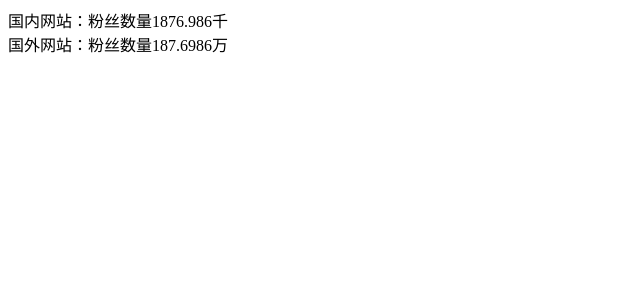
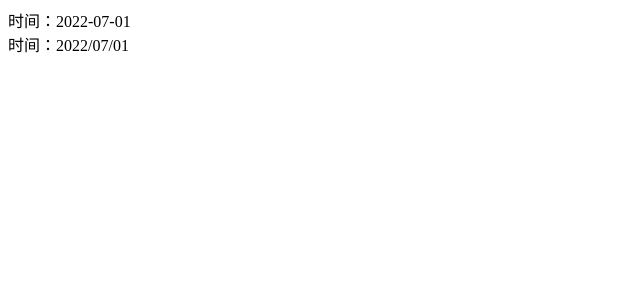
Before and after one commit to xiaozhi66666/practise-of-vue-day04, a Vue app: page / in a window 1280 px wide. Shown: the top 300 px of the page, without its empty margins (0-640 px from the left). Built offline with nearby package versions, Linux system fonts and the light colour scheme.

Commit message:
完成过滤器作业2

```diff
--- a/package.json
+++ b/package.json
@@ -18,6 +18,7 @@
     "babel-eslint": "^10.1.0",
     "eslint": "^6.7.2",
     "eslint-plugin-vue": "^6.2.2",
+    "moment": "^2.29.3",
     "vue-template-compiler": "^2.6.11"
   },
   "eslintConfig": {
--- a/src/App.vue
+++ b/src/App.vue
@@ -1,28 +1,24 @@
 <template>
   <div>
-    <div>国内网站：粉丝数量{{ count | rounding("千") }}</div>
-    <div>国外网站：粉丝数量{{ count | rounding("万") }}</div>
+    <div>时间：{{ time | timeInit("-") }}</div>
+    <div>时间：{{ time | timeInit("/") }}</div>
   </div>
 </template>
 
 <script>
+import moment from "moment";
 export default {
   name: "Demo04App",
-  // 定义一个局部过滤器
-  filters: {
-    rounding(val, unit) {
-      if (unit === "千") {
-        return val / 1000 + unit;
-      } else {
-        return val / 10000 + unit;
-      }
-    },
-  },
 
   data() {
     return {
-      count: 1876986,
+      time: +new Date(),
     };
+  },
+  filters: {
+    timeInit(val, s) {
+      return moment(val).format("YYYY" + s + "MM" + s + "DD");
+    },
   },
 
   mounted() {},
```
Also changed, not shown: 1 other file (tests, documents, lock files or other folders).
